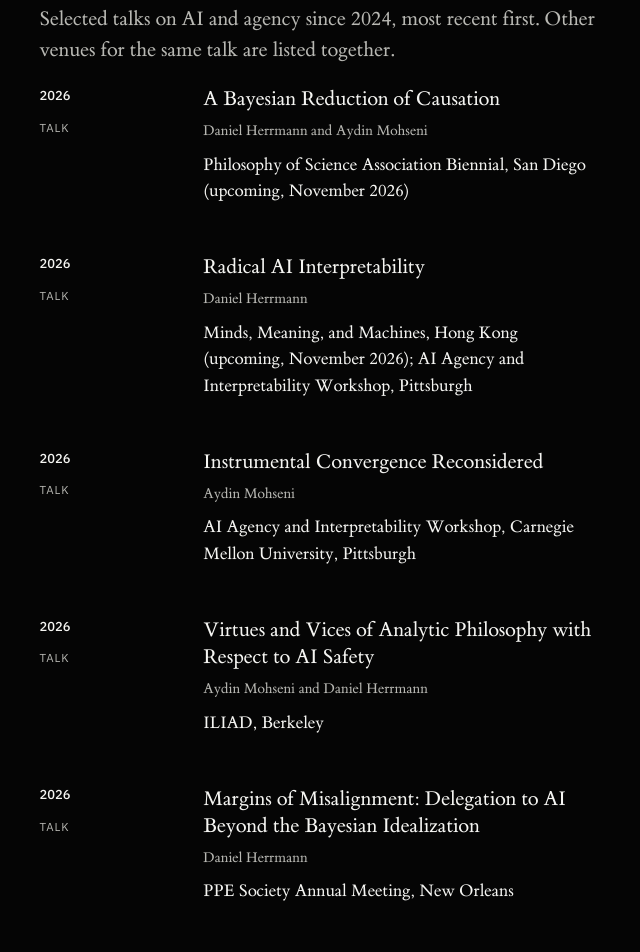
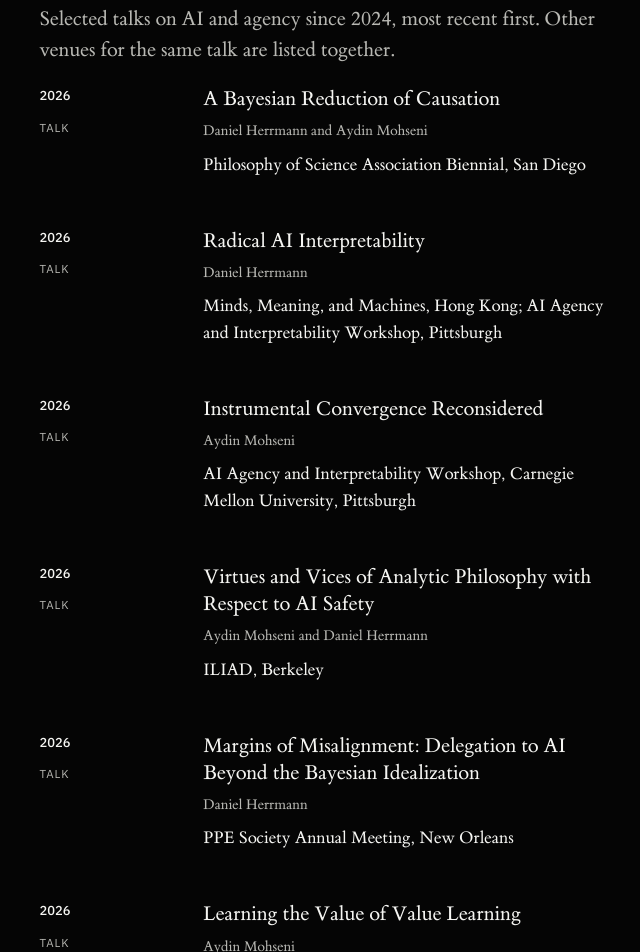
Before and after one commit to amohseni/Existential-Proof-AI-Safety-Website, a plain HTML site: page publications.html in a window 1280 px wide. Shown: the part 5269-6221 px from the top of the page, without its empty margins (260-900 px from the left). Drawn offline with Linux system fonts and the light colour scheme.

Commit message:
Talks: Hong Kong and PSA no longer upcoming
Co-Authored-By: Claude Opus 5.5 <noreply@anthropic.com>
Claude-Session: https://claude.ai/code/session_01CeRcJD8V8QmEkfaXZvXoJH

```diff
--- a/publications.html
+++ b/publications.html
@@ -385,7 +385,7 @@
         <div>
           <p class="work-title">A Bayesian Reduction of Causation</p>
           <p class="work-authors"><a href="https://www.danielherrmann.ca/">Daniel Herrmann</a> and <a href="https://aydinmohseni.com/">Aydin Mohseni</a></p>
-          <p class="work-summary">Philosophy of Science Association Biennial, San Diego (upcoming, November 2026)</p>
+          <p class="work-summary">Philosophy of Science Association Biennial, San Diego</p>
         </div>
       </li>
       <li class="work talk">
@@ -393,7 +393,7 @@
         <div>
           <p class="work-title">Radical AI Interpretability</p>
           <p class="work-authors"><a href="https://www.danielherrmann.ca/">Daniel Herrmann</a></p>
-          <p class="work-summary">Minds, Meaning, and Machines, Hong Kong (upcoming, November 2026); AI Agency and Interpretability Workshop, Pittsburgh</p>
+          <p class="work-summary">Minds, Meaning, and Machines, Hong Kong; AI Agency and Interpretability Workshop, Pittsburgh</p>
         </div>
       </li>
       <li class="work talk">
```
